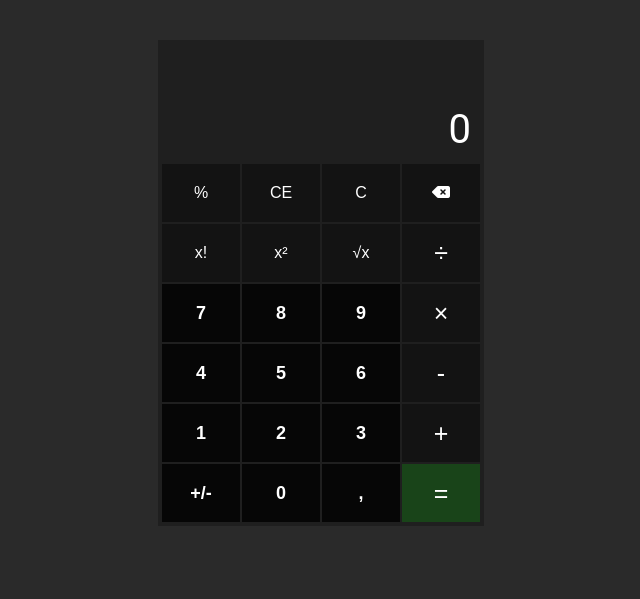
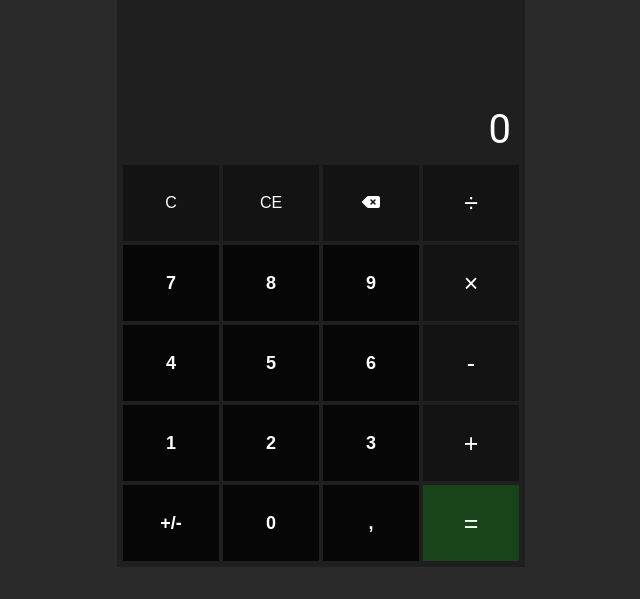
Before and after one commit to simonlc76100/calculatorJS, a plain HTML site: page index.html in a window 1280 px wide. Shown: the part 117-716 px from the top of the page, without its empty margins (319-959 px from the left). Drawn offline with Linux system fonts and the light colour scheme.

Commit message:
remove useless html buttons and edit css accordingly

```diff
--- a/index.html
+++ b/index.html
@@ -22,16 +22,11 @@
         <div class="result">0</div>
       </div>
       <div class="buttons">
-        <button class="op">%</button>
+        <button class="op" id="clear">C</button>
         <button class="op" id="clearEntry">CE</button>
-        <button class="op" id="clear">C</button>
         <button class="op" id="backspace">
           <i class="fas fa-backspace"></i>
         </button>
-
-        <button class="op">x!</button>
-        <button class="op">x²</button>
-        <button class="op">√x</button>
         <button class="op" id="divide">÷</button>
 
         <button class="number">7</button>
--- a/script.js
+++ b/script.js
@@ -61,6 +61,7 @@ function init() {
 
   var ops = [divide, multiply, minus, plus, comma, sign];
   var opsChar = ["÷", "×", "-", "+"];
+  var opsCharPrior = ["÷", "×"];
   var checkOp = false;
   var first = false;
 
@@ -185,11 +186,8 @@ function init() {
 
     console.log("processing");
 
-    for (var i = 0; i < arrayOp.length; i++) {
-      if (arrayOp[i] === "÷" || arrayOp[i] === "×") {
-        check = true;
-        break;
-      }
+    if (opsCharPrior.some((elem) => input.innerHTML.includes(elem))) {
+      check = true;
     }
 
     if (check === true) {
--- a/style.css
+++ b/style.css
@@ -11,13 +11,13 @@ html {
 }
 
 .container {
-  border: 3px solid #1f1f1f;
+  border: 4px solid #1f1f1f;
 }
 
 .display {
   position: relative;
-  width: 320px;
-  height: 120px;
+  width: 400px;
+  height: 160px;
   background-color: #1f1f1f;
   color: white;
   overflow-x: hidden;
@@ -40,16 +40,16 @@ html {
 }
 
 .buttons {
-  width: 320px;
-  height: 360px;
+  width: 400px;
+  height: 400px;
   display: grid;
   grid-template-columns: repeat(4, 1fr);
 }
 
 button {
-  width: 80px;
-  height: 60px;
-  border: 1px solid #1f1f1f;
+  width: 100px;
+  height: 80px;
+  border: 2px solid #1f1f1f;
   background-color: #060606;
   color: white;
 }
@@ -62,6 +62,9 @@ button:active {
   background-color: #626262;
 }
 
+button:focus {
+  outline: none;
+}
 .number {
   font-size: 18px;
   font-weight: bold;
```
